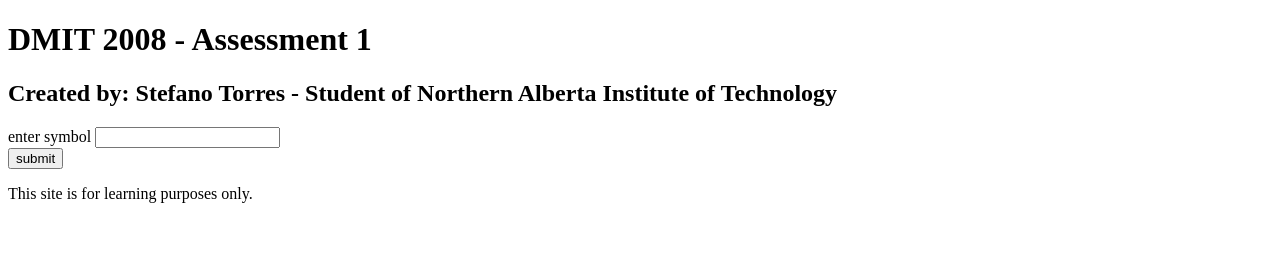
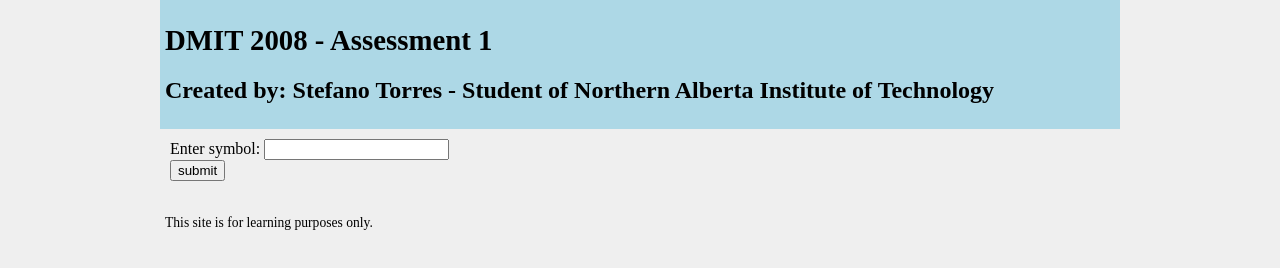
Before and after one commit to StefanoTorres/DMIT2008-Assessment1, a website built with Parcel: page src/index.html in a window 1280 px wide. Built offline with nearby package versions, Linux system fonts and the light colour scheme.

Commit message:
added some minimal styling

```diff
--- a/src/css/styles.css
+++ b/src/css/styles.css
@@ -0,0 +1,30 @@
+body{
+    margin: 0;
+    padding: 0;
+    background-color: #efefef;
+}
+.container{
+    max-width: 960px;
+    margin: 0 auto;
+}
+header{
+    padding: 5px;
+    background-color: lightblue;
+}
+h1{
+    font-size: 1.8rem;
+}
+h2{
+    font-size: 1.5rem;
+}
+main{
+    padding: 10px;
+}
+footer{
+    font-size: 0.85rem;
+    padding: 5px;
+}
+.views{
+    margin: 5px;
+    background-color: white;
+}
--- a/src/index.html
+++ b/src/index.html
@@ -7,7 +7,7 @@
     <link rel="stylesheet" href="css/styles.css">
     <title>DMIT 2008 - Assessment 1</title>
 </head>
-<body>
+<body class= "container">
     <header>
         <h1>DMIT 2008 - Assessment 1</h1>
         <h2>Created by: Stefano Torres - Student of Northern Alberta Institute of Technology</h2>
@@ -15,13 +15,16 @@
     <main>
         <form id="search">
             <div class="control">
-                <label for="symbolSearch">enter symbol</label>
+                <label for="symbolSearch">Enter symbol: </label>
                 <input type="text" name="symbolSearch" id="symbolSearch">
             </div>
             <div class="control">
                 <button>submit</button>
             </div>
         </form>
+        <div class="views">
+
+        </div>
     </main>
     <footer>
         <p>This site is for learning purposes only.</p>
```
